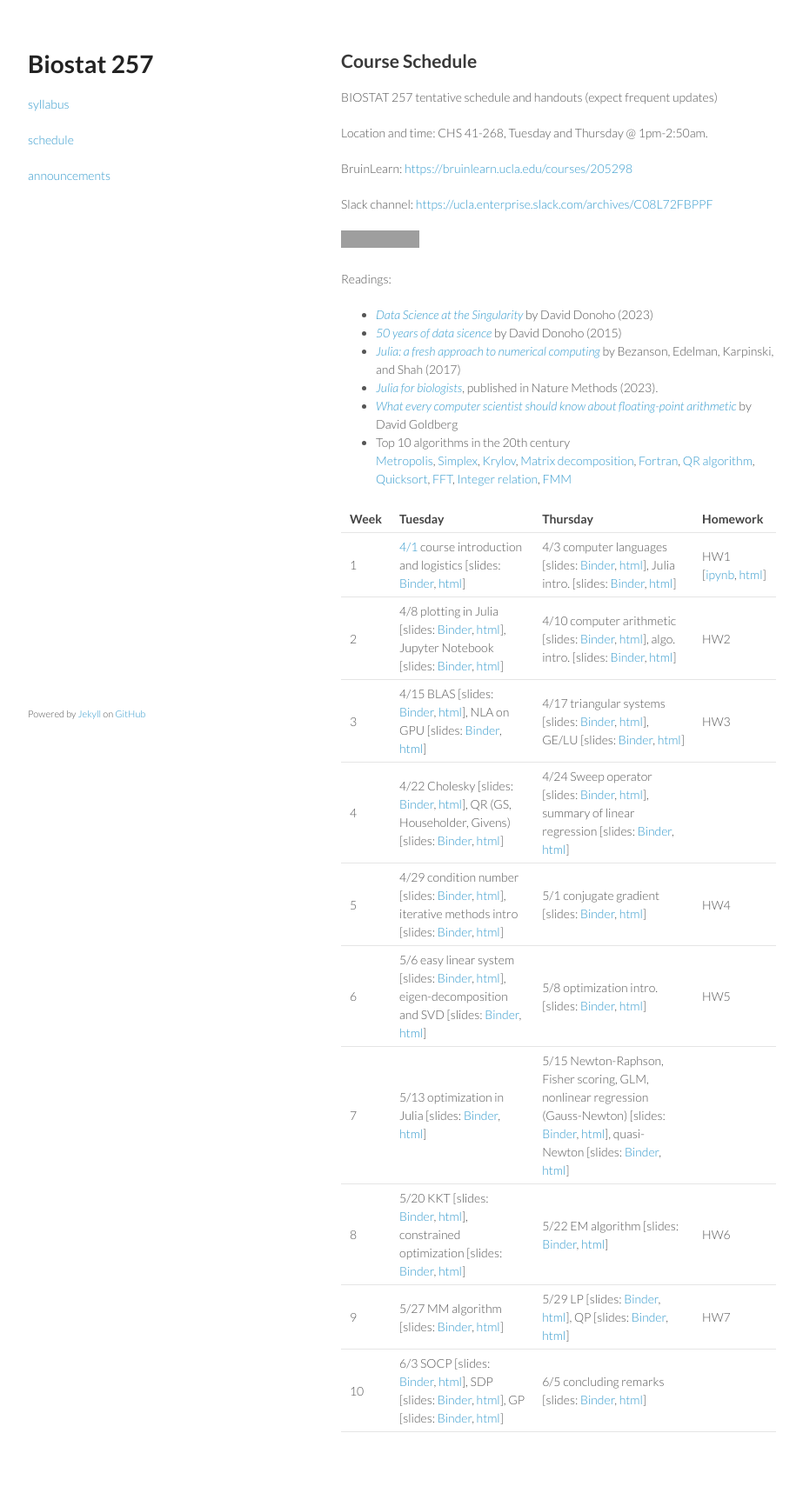
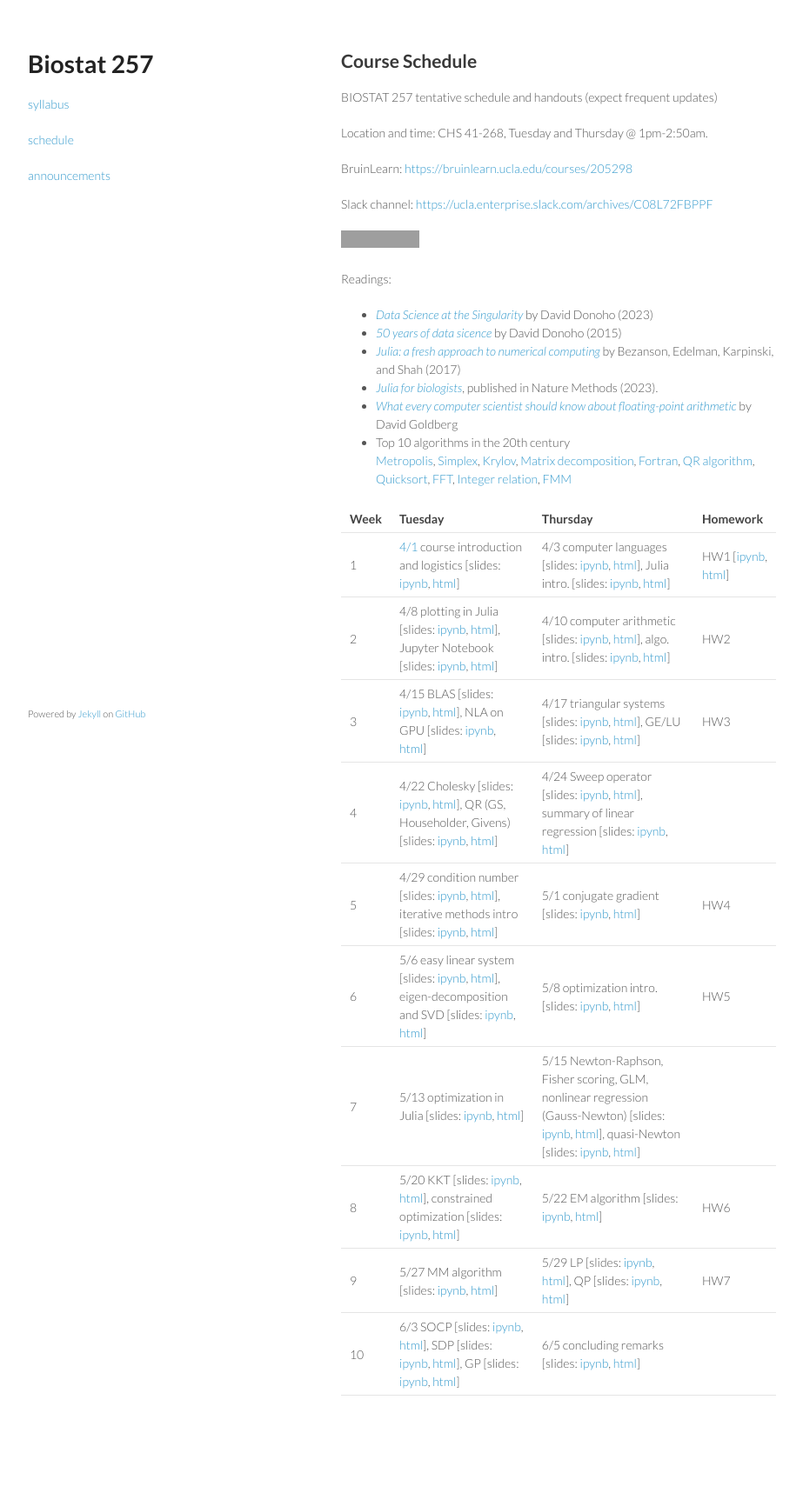
Before and after one commit to ucla-biostat-257/2025spring, a Jekyll site: the page built from schedule/schedule.md, in a window 1280 px wide. Shown: the whole page at 87% size, without its empty margins (178-1101 px from the left). Built offline with Jekyll 4.4.1, drawn with Linux system fonts in a browser that asks for light colours; after the commit the page ends 1675 px from its top, so only the background shows below that; grey boxes are pictures that could not be loaded.

Commit message:
change to Binder sandbox for faster build process

```diff
--- a/schedule/schedule.md
+++ b/schedule/schedule.md
@@ -13,7 +13,7 @@
 
 Slack channel: <https://ucla.enterprise.slack.com/archives/C08L72FBPPF>
 
-[![Binder](https://mybinder.org/badge_logo.svg)](https://mybinder.org/v2/gh/ucla-biostat-257/2025spring/master)
+[![Binder](https://mybinder.org/badge_logo.svg)](https://mybinder.org/v2/gh/ucla-biostat-257/binder-sandbox.git/master?urlpath=git-pull?repo=https://github.com/ucla-biostat-257/2025spring.git)
 
 Readings:
 
@@ -27,13 +27,13 @@
 
 | Week | Tuesday | Thursday | Homework |
 |:-----------|:-----------|:------------|:------------|
-| 1 | [4/1](https://ucla-biostat-257.github.io/2025spring/biostat257spring2025/2025/04/01/week1-day1.html) course introduction and logistics \[slides: [Binder](https://mybinder.org/v2/gh/ucla-biostat-257/2025spring/master?filepath=slides%2F01-intro%2Fintro.ipynb), [html](../slides/01-intro/intro.html)\] | 4/3 computer languages \[slides: [Binder](https://mybinder.org/v2/gh/ucla-biostat-257/2025spring/master?filepath=slides%2F02-langs%2Flangs.ipynb), [html](../slides/02-langs/langs.html)\], Julia intro. \[slides: [Binder](https://mybinder.org/v2/gh/ucla-biostat-257/2025spring/master?filepath=slides%2F03-juliaintro%2Fjuliaintro.ipynb), [html](../slides/03-juliaintro/juliaintro.html)\] | HW1 \[[ipynb](https://raw.githubusercontent.com/ucla-biostat-257/2025spring/master/hw/hw1/hw01.ipynb), [html](../hw/hw1/hw01.html)\] |
-| 2 | 4/8 plotting in Julia \[slides: [Binder](https://mybinder.org/v2/gh/ucla-biostat-257/2025spring/master?filepath=slides%2F04-juliaplot%2Fjuliaplots.ipynb), [html](../slides/04-juliaplot/juliaplots.html)\], Jupyter Notebook \[slides: [Binder](https://mybinder.org/v2/gh/ucla-biostat-257/2025spring/master?filepath=slides%2F05-jupyter%2Fjupyter.ipynb), [html](../slides/05-jupyter/jupyter.html)\] | 4/10 computer arithmetic \[slides: [Binder](https://mybinder.org/v2/gh/ucla-biostat-257/2025spring/master?filepath=slides%2F06-arith%2Farith.ipynb), [html](../slides/06-arith/arith.html)\], algo. intro. \[slides: [Binder](https://mybinder.org/v2/gh/ucla-biostat-257/2025spring/master?filepath=slides%2F07-algo%2Falgo.ipynb), [html](../slides/07-algo/algo.html)\] | HW2 |
-| 3 | 4/15 BLAS \[slides: [Binder](https://mybinder.org/v2/gh/ucla-biostat-257/2025spring/master?filepath=slides%2F08-numalgintro%2Fnumalgintro.ipynb), [html](../slides/08-numalgintro/numalgintro.html)\], NLA on GPU \[slides: [Binder](https://mybinder.org/v2/gh/ucla-biostat-257/2025spring/master?filepath=slides%2F09-juliagpu%2Fjuliagpu.ipynb), [html](../slides/09-juliagpu/juliagpu.html)\] | 4/17 triangular systems \[slides: [Binder](https://mybinder.org/v2/gh/ucla-biostat-257/2025spring/master?filepath=slides%2F10-trisys%2Ftrisys.ipynb), [html](../slides/10-trisys/trisys.html)\], GE/LU \[slides: [Binder](https://mybinder.org/v2/gh/ucla-biostat-257/2025spring/master?filepath=slides%2F11-gelu%2Fgelu.ipynb), [html](../slides/11-gelu/gelu.html)\] | HW3 |
-| 4 | 4/22 Cholesky \[slides: [Binder](https://mybinder.org/v2/gh/ucla-biostat-257/2025spring/master?filepath=slides%2F12-chol%2Fchol.ipynb), [html](../slides/12-chol/chol.html)\], QR (GS, Householder, Givens) \[slides: [Binder](https://mybinder.org/v2/gh/ucla-biostat-257/2025spring/master?filepath=slides%2F13-qr%2Fqr.ipynb), [html](../slides/13-qr/qr.html)\] | 4/24 Sweep operator \[slides: [Binder](https://mybinder.org/v2/gh/ucla-biostat-257/2025spring/master?filepath=slides%2F14-sweep%2Fsweep.ipynb), [html](../slides/14-sweep/sweep.html)\], summary of linear regression \[slides: [Binder](https://mybinder.org/v2/gh/ucla-biostat-257/2025spring/master?filepath=slides%2F15-linreg%2Flinreg.ipynb), [html](../slides/15-linreg/linreg.html)\] | |
-| 5 | 4/29 condition number \[slides: [Binder](https://mybinder.org/v2/gh/ucla-biostat-257/2025spring/master?filepath=slides%2F16-cond%2Fcond.ipynb), [html](../slides/16-cond/cond.html)\], iterative methods intro \[slides: [Binder](https://mybinder.org/v2/gh/ucla-biostat-257/2025spring/master?filepath=slides%2F17-iterative%2Fiterative.ipynb), [html](../slides/17-iterative/iterative.html)\] | 5/1 conjugate gradient \[slides: [Binder](https://mybinder.org/v2/gh/ucla-biostat-257/2025spring/master?filepath=slides%2F18-cg%2Fcg.ipynb), [html](../slides/18-cg/cg.html)\] | HW4 |
-| 6 | 5/6 easy linear system \[slides: [Binder](https://mybinder.org/v2/gh/ucla-biostat-257/2025spring/master?filepath=slides%2F19-easylineq%2Feasylineq.ipynb), [html](../slides/19-easylineq/easylineq.html)\], eigen-decomposition and SVD \[slides: [Binder](https://mybinder.org/v2/gh/ucla-biostat-257/2025spring/master?filepath=slides%2F20-eigsvd%2Feigsvd.ipynb), [html](../slides/20-eigsvd/eigsvd.html)\] | 5/8 optimization intro. \[slides: [Binder](https://mybinder.org/v2/gh/ucla-biostat-257/2025spring/master?filepath=slides%2F21-optmintro%2Foptmintro.ipynb), [html](../slides/21-optmintro/optmintro.html)\] | HW5 |
-| 7 | 5/13 optimization in Julia \[slides: [Binder](https://mybinder.org/v2/gh/ucla-biostat-257/2025spring/master?filepath=slides%2F22-juliaopt%2Fjuliaopt.ipynb), [html](../slides/22-juliaopt/juliaopt.html)\] | 5/15 Newton-Raphson, Fisher scoring, GLM, nonlinear regression (Gauss-Newton) \[slides: [Binder](https://mybinder.org/v2/gh/ucla-biostat-257/2025spring/master?filepath=slides%2F23-newton%2Fnewton.ipynb), [html](../slides/23-newton/newton.html)\], quasi-Newton \[slides: [Binder](https://mybinder.org/v2/gh/ucla-biostat-257/2025spring/master?filepath=slides%2F24-quasinewton%2Fquasinewton.ipynb), [html](../slides/24-quasinewton/quasinewton.html)\] | |
-| 8 | 5/20 KKT \[slides: [Binder](https://mybinder.org/v2/gh/ucla-biostat-257/2025spring/master?filepath=slides%2F27-kkt%2Fkkt.ipynb), [html](../slides/27-kkt/kkt.html)\], constrained optimization \[slides: [Binder](https://mybinder.org/v2/gh/ucla-biostat-257/2025spring/master?filepath=slides%2F28-newtonconstr%2Fnewton_constr.ipynb), [html](../slides/28-newtonconstr/newton_constr.html)\] | 5/22 EM algorithm \[slides: [Binder](https://mybinder.org/v2/gh/ucla-biostat-257/2025spring/master?filepath=slides%2F25-em%2Fem.ipynb), [html](../slides/25-em/em.html)\] | HW6 |
-| 9 | 5/27 MM algorithm \[slides: [Binder](https://mybinder.org/v2/gh/ucla-biostat-257/2025spring/master?filepath=slides%2F26-mm%2Fmm.ipynb), [html](../slides/26-mm/mm.html)\] | 5/29 LP \[slides: [Binder](https://mybinder.org/v2/gh/ucla-biostat-257/2025spring/master?filepath=slides%2F29-lp%2Flp.ipynb), [html](../slides/29-lp/lp.html)\], QP \[slides: [Binder](https://mybinder.org/v2/gh/ucla-biostat-257/2025spring/master?filepath=slides%2F30-qp%2Fqp.ipynb), [html](../slides/30-qp/qp.html)\] | HW7 |
-| 10 | 6/3 SOCP \[slides: [Binder](https://mybinder.org/v2/gh/ucla-biostat-257/2025spring/master?filepath=slides%2F31-socp%2Fsocp.ipynb), [html](../slides/31-socp/socp.html)\], SDP \[slides: [Binder](https://mybinder.org/v2/gh/ucla-biostat-257/2025spring/master?filepath=slides%2F33-sdp%2Fsdp.ipynb), [html](../slides/33-sdp/sdp.html)\], GP \[slides: [Binder](https://mybinder.org/v2/gh/ucla-biostat-257/2025spring/master?filepath=slides%2F32-gp%2Fgp.ipynb), [html](../slides/32-gp/gp.html)\] | 6/5 concluding remarks \[slides: [Binder](https://mybinder.org/v2/gh/ucla-biostat-257/2025spring/master?filepath=slides%2F34-coda%2Fcoda.ipynb), [html](../slides/34-coda/coda.html)\] | |
+| 1 | [4/1](https://ucla-biostat-257.github.io/2025spring/biostat257spring2025/2025/04/01/week1-day1.html) course introduction and logistics \[slides: [ipynb](https://github.com/ucla-biostat-257/2025spring/blob/master/slides/01-intro/intro.ipynb), [html](../slides/01-intro/intro.html)\] | 4/3 computer languages \[slides: [ipynb](https://github.com/ucla-biostat-257/2025spring/blob/master/slides/02-langs/langs.ipynb), [html](../slides/02-langs/langs.html)\], Julia intro. \[slides: [ipynb](https://github.com/ucla-biostat-257/2025spring/blob/master/slides/03-juliaintro/juliaintro.ipynb), [html](../slides/03-juliaintro/juliaintro.html)\] | HW1 \[[ipynb](https://raw.githubusercontent.com/ucla-biostat-257/2025spring/master/hw/hw1/hw01.ipynb), [html](../hw/hw1/hw01.html)\] |
+| 2 | 4/8 plotting in Julia \[slides: [ipynb](https://github.com/ucla-biostat-257/2025spring/blob/master/slides/04-juliaplot/juliaplots.ipynb), [html](../slides/04-juliaplot/juliaplots.html)\], Jupyter Notebook \[slides: [ipynb](https://github.com/ucla-biostat-257/2025spring/blob/master/slides/05-jupyter/jupyter.ipynb), [html](../slides/05-jupyter/jupyter.html)\] | 4/10 computer arithmetic \[slides: [ipynb](https://github.com/ucla-biostat-257/2025spring/blob/master/slides/06-arith/arith.ipynb), [html](../slides/06-arith/arith.html)\], algo. intro. \[slides: [ipynb](https://github.com/ucla-biostat-257/2025spring/blob/master/slides/07-algo/algo.ipynb), [html](../slides/07-algo/algo.html)\] | HW2 |
+| 3 | 4/15 BLAS \[slides: [ipynb](https://github.com/ucla-biostat-257/2025spring/blob/master/slides/08-numalgintro/numalgintro.ipynb), [html](../slides/08-numalgintro/numalgintro.html)\], NLA on GPU \[slides: [ipynb](https://github.com/ucla-biostat-257/2025spring/blob/master/slides/09-juliagpu/juliagpu.ipynb), [html](../slides/09-juliagpu/juliagpu.html)\] | 4/17 triangular systems \[slides: [ipynb](https://github.com/ucla-biostat-257/2025spring/blob/master/slides/10-trisys/trisys.ipynb), [html](../slides/10-trisys/trisys.html)\], GE/LU \[slides: [ipynb](https://github.com/ucla-biostat-257/2025spring/blob/master/slides/11-gelu/gelu.ipynb), [html](../slides/11-gelu/gelu.html)\] | HW3 |
+| 4 | 4/22 Cholesky \[slides: [ipynb](https://github.com/ucla-biostat-257/2025spring/blob/master/slides/12-chol/chol.ipynb), [html](../slides/12-chol/chol.html)\], QR (GS, Householder, Givens) \[slides: [ipynb](https://github.com/ucla-biostat-257/2025spring/blob/master/slides/13-qr/qr.ipynb), [html](../slides/13-qr/qr.html)\] | 4/24 Sweep operator \[slides: [ipynb](https://github.com/ucla-biostat-257/2025spring/blob/master/slides/14-sweep/sweep.ipynb), [html](../slides/14-sweep/sweep.html)\], summary of linear regression \[slides: [ipynb](https://github.com/ucla-biostat-257/2025spring/blob/master/slides/15-linreg/linreg.ipynb), [html](../slides/15-linreg/linreg.html)\] | |
+| 5 | 4/29 condition number \[slides: [ipynb](https://github.com/ucla-biostat-257/2025spring/blob/master/slides/16-cond/cond.ipynb), [html](../slides/16-cond/cond.html)\], iterative methods intro \[slides: [ipynb](https://github.com/ucla-biostat-257/2025spring/blob/master/slides/17-iterative/iterative.ipynb), [html](../slides/17-iterative/iterative.html)\] | 5/1 conjugate gradient \[slides: [ipynb](https://github.com/ucla-biostat-257/2025spring/blob/master/slides/18-cg/cg.ipynb), [html](../slides/18-cg/cg.html)\] | HW4 |
+| 6 | 5/6 easy linear system \[slides: [ipynb](https://github.com/ucla-biostat-257/2025spring/blob/master/slides/19-easylineq/easylineq.ipynb), [html](../slides/19-easylineq/easylineq.html)\], eigen-decomposition and SVD \[slides: [ipynb](https://github.com/ucla-biostat-257/2025spring/blob/master/slides/20-eigsvd/eigsvd.ipynb), [html](../slides/20-eigsvd/eigsvd.html)\] | 5/8 optimization intro. \[slides: [ipynb](https://github.com/ucla-biostat-257/2025spring/blob/master/slides/21-optmintro/optmintro.ipynb), [html](../slides/21-optmintro/optmintro.html)\] | HW5 |
+| 7 | 5/13 optimization in Julia \[slides: [ipynb](https://github.com/ucla-biostat-257/2025spring/blob/master/slides/22-juliaopt/juliaopt.ipynb), [html](../slides/22-juliaopt/juliaopt.html)\] | 5/15 Newton-Raphson, Fisher scoring, GLM, nonlinear regression (Gauss-Newton) \[slides: [ipynb](https://github.com/ucla-biostat-257/2025spring/blob/master/slides/23-newton/newton.ipynb), [html](../slides/23-newton/newton.html)\], quasi-Newton \[slides: [ipynb](https://github.com/ucla-biostat-257/2025spring/blob/master/slides/24-quasinewton/quasinewton.ipynb), [html](../slides/24-quasinewton/quasinewton.html)\] | |
+| 8 | 5/20 KKT \[slides: [ipynb](https://github.com/ucla-biostat-257/2025spring/blob/master/slides/27-kkt/kkt.ipynb), [html](../slides/27-kkt/kkt.html)\], constrained optimization \[slides: [ipynb](https://github.com/ucla-biostat-257/2025spring/blob/master/slides/28-newtonconstr/newton_constr.ipynb), [html](../slides/28-newtonconstr/newton_constr.html)\] | 5/22 EM algorithm \[slides: [ipynb](https://github.com/ucla-biostat-257/2025spring/blob/master/slides/25-em/em.ipynb), [html](../slides/25-em/em.html)\] | HW6 |
+| 9 | 5/27 MM algorithm \[slides: [ipynb](https://github.com/ucla-biostat-257/2025spring/blob/master/slides/26-mm/mm.ipynb), [html](../slides/26-mm/mm.html)\] | 5/29 LP \[slides: [ipynb](https://github.com/ucla-biostat-257/2025spring/blob/master/slides/29-lp/lp.ipynb), [html](../slides/29-lp/lp.html)\], QP \[slides: [ipynb](https://github.com/ucla-biostat-257/2025spring/blob/master/slides/30-qp/qp.ipynb), [html](../slides/30-qp/qp.html)\] | HW7 |
+| 10 | 6/3 SOCP \[slides: [ipynb](https://github.com/ucla-biostat-257/2025spring/blob/master/slides/31-socp/socp.ipynb), [html](../slides/31-socp/socp.html)\], SDP \[slides: [ipynb](https://github.com/ucla-biostat-257/2025spring/blob/master/slides/33-sdp/sdp.ipynb), [html](../slides/33-sdp/sdp.html)\], GP \[slides: [ipynb](https://github.com/ucla-biostat-257/2025spring/blob/master/slides/32-gp/gp.ipynb), [html](../slides/32-gp/gp.html)\] | 6/5 concluding remarks \[slides: [ipynb](https://github.com/ucla-biostat-257/2025spring/blob/master/slides/34-coda/coda.ipynb), [html](../slides/34-coda/coda.html)\] | |
```
Also changed, not shown: 1 other file.
